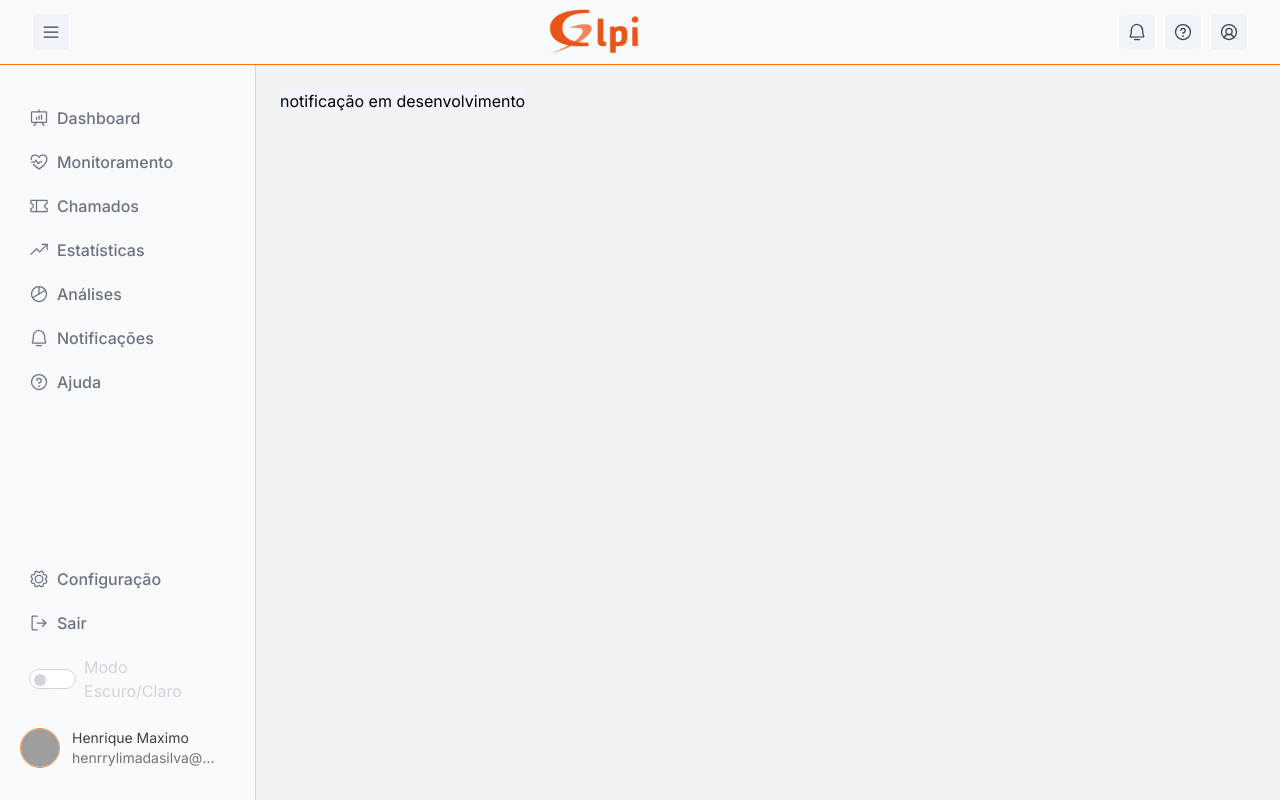
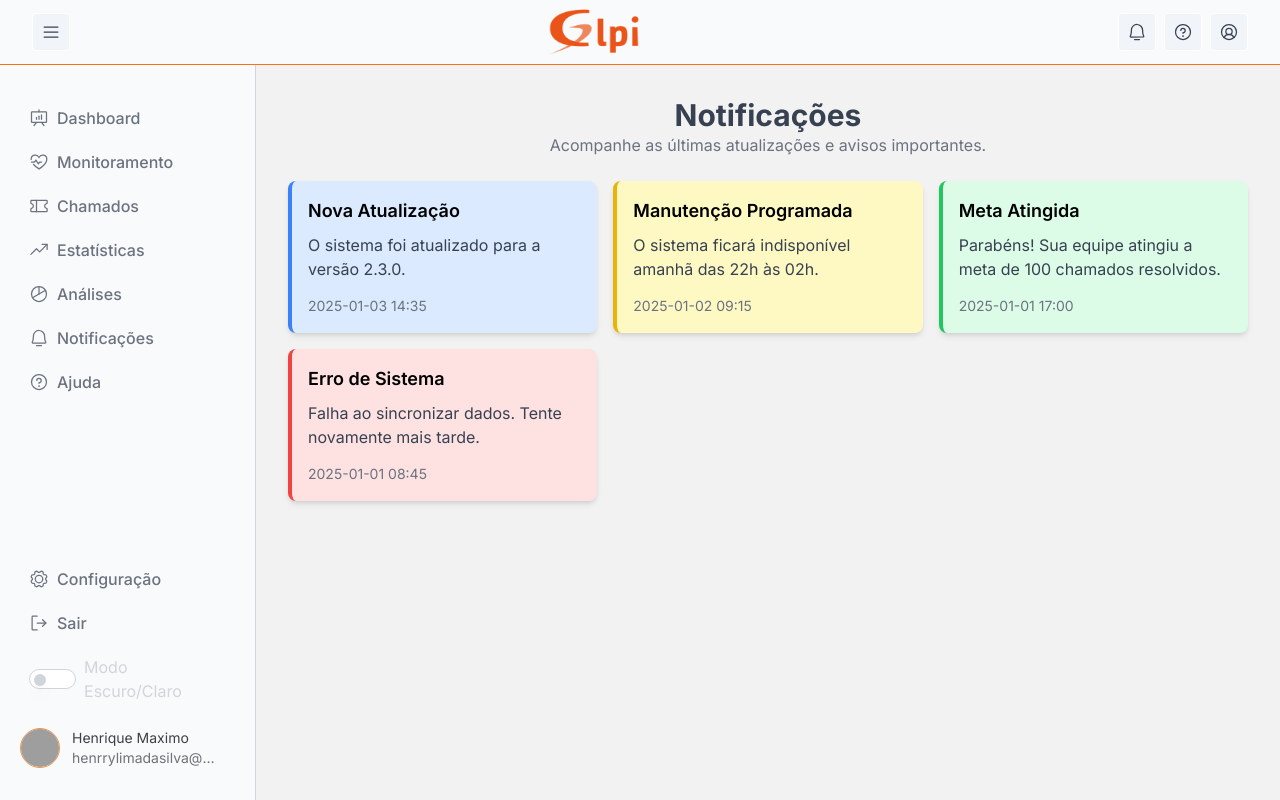
Before and after one commit to Henrry-Maximo/GLPI-Dashboard-Analytics, a React (Vite) app in the folder GLPI-Analytics-Pro/: page /main/notification in a window 1280 px wide. Built offline with nearby package versions, Linux system fonts and the light colour scheme; sample sign-in values are in the browser's storage; grey boxes are pictures that could not be loaded.

Commit message:
🎨  Style: Add layout for notification page

```diff
--- a/GLPI-Analytics-Pro/src/pages/notification/index.tsx
+++ b/GLPI-Analytics-Pro/src/pages/notification/index.tsx
@@ -1,9 +1,73 @@
-export default function Notification() {
+import { SpinnerBall } from '@phosphor-icons/react'
+
+export default function Notifications() {
+  const notifications = [
+    {
+      id: 1,
+      type: 'info',
+      title: 'Nova Atualização',
+      message: 'O sistema foi atualizado para a versão 2.3.0.',
+      time: '2025-01-03 14:35',
+    },
+    {
+      id: 2,
+      type: 'warning',
+      title: 'Manutenção Programada',
+      message: 'O sistema ficará indisponível amanhã das 22h às 02h.',
+      time: '2025-01-02 09:15',
+    },
+    {
+      id: 3,
+      type: 'success',
+      title: 'Meta Atingida',
+      message:
+        'Parabéns! Sua equipe atingiu a meta de 100 chamados resolvidos.',
+      time: '2025-01-01 17:00',
+    },
+    {
+      id: 4,
+      type: 'error',
+      title: 'Erro de Sistema',
+      message: 'Falha ao sincronizar dados. Tente novamente mais tarde.',
+      time: '2025-01-01 08:45',
+    },
+  ]
+
   return (
-    <section className="m-2">
-      <div className="flex justify-center items-center bg-slate-100">
-        notificação em desenvolvimento
+    <section className="m-4">
+      <div className="text-center mb-6">
+        <h1 className="text-3xl font-bold text-gray-700">Notificações</h1>
+        <p className="text-gray-500">
+          Acompanhe as últimas atualizações e avisos importantes.
+        </p>
+      </div>
+
+      <div className="grid grid-cols-1 md:grid-cols-2 lg:grid-cols-3 gap-4">
+        {notifications.map(notification => (
+            <div
+              key={notification.id}
+              className={`p-4 rounded-lg shadow-md transition-transform transform hover:scale-105 border-l-4
+              ${notification.type === 'info' && 'bg-blue-100 border-blue-500'}
+              ${
+                notification.type === 'warning' &&
+                'bg-yellow-100 border-yellow-500'
+              }
+              ${
+                notification.type === 'success' &&
+                'bg-green-100 border-green-500'
+              }
+              ${notification.type === 'error' && 'bg-red-100 border-red-500'}
+            `}
+            >
+              <h2 className="font-semibold text-lg mb-2">
+                {notification.title}
+              </h2>
+              <p className="text-gray-700 mb-3">{notification.message}</p>
+              <span className="text-sm text-gray-500">{notification.time}</span>
+            </div>
+          ))
+        }
       </div>
     </section>
-  );
+  )
 }
```
